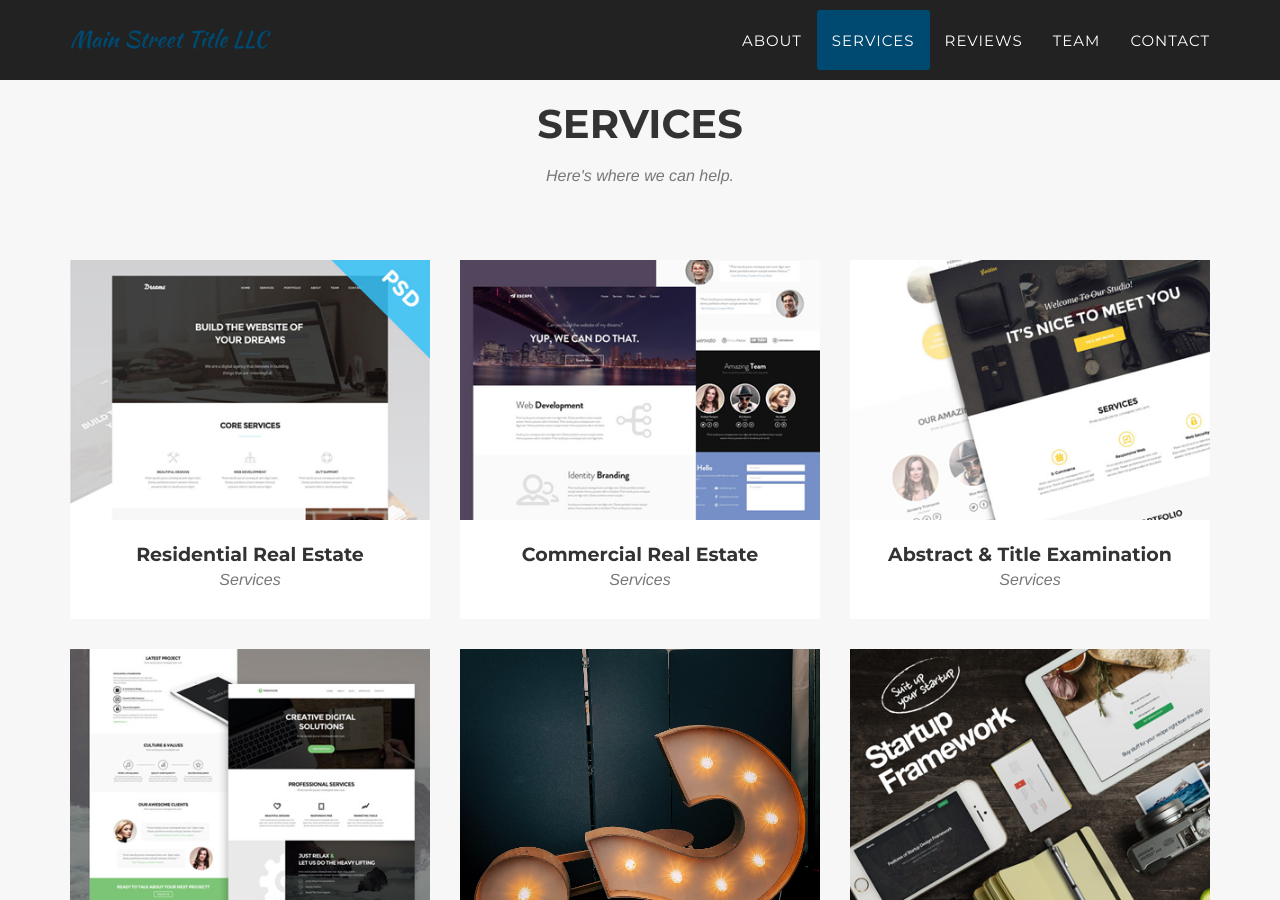
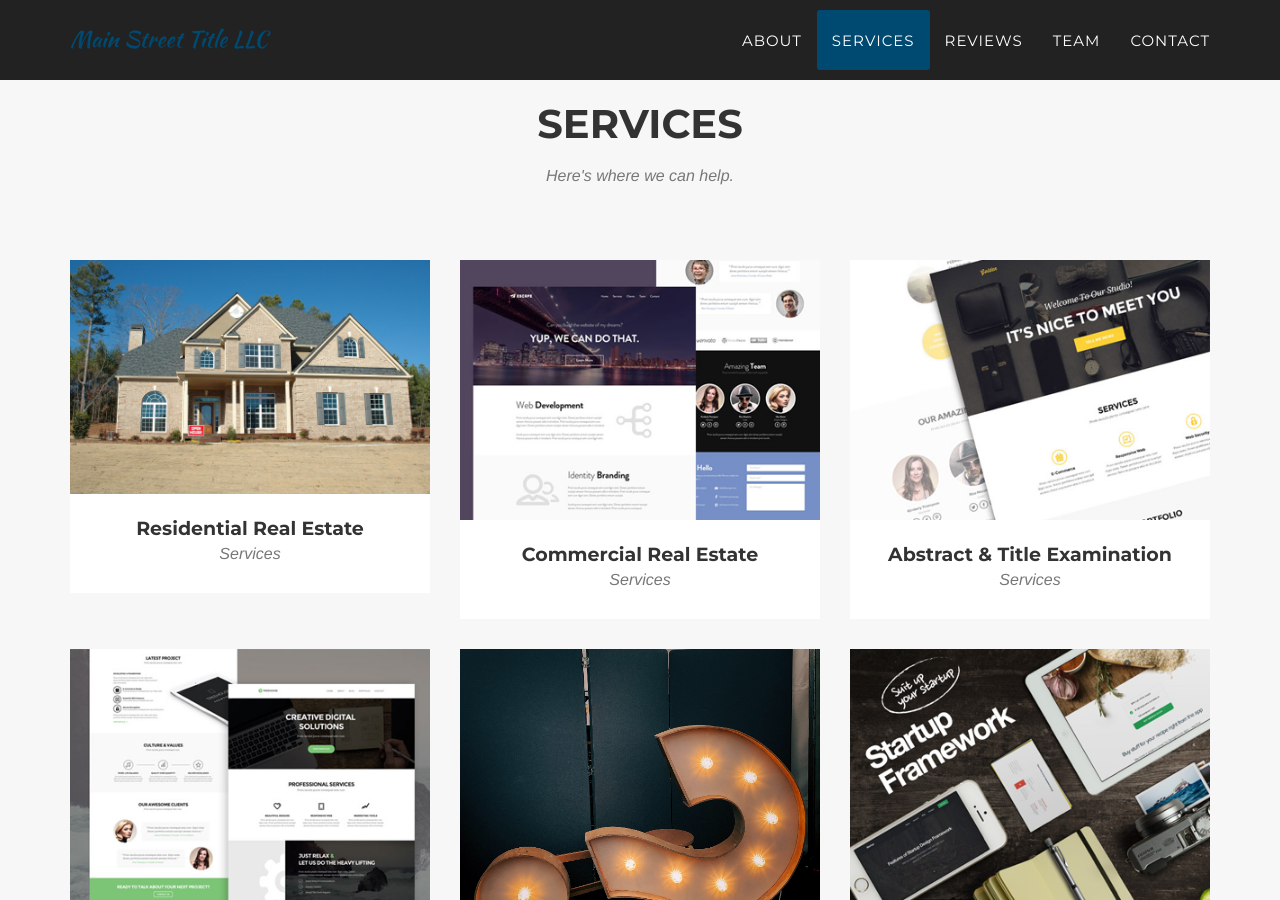
Before and after one commit to MainStreetTitleDeveloper/mainstreettitledeveloper.github.io, a Jekyll site: the page built from index.html, in a window 1280 px wide and 900 px high, scrolled down 1385 px. Built offline with Jekyll 4.4.1, drawn with Linux system fonts in a browser that asks for light colours; some web fonts are replaced.

Commit message:
Update 2014-07-18-project-1.markdown

```diff
--- a/_posts/2014-07-18-project-1.markdown
+++ b/_posts/2014-07-18-project-1.markdown
@@ -4,8 +4,8 @@ subtitle: Services
 layout: default
 modal-id: 1
 date: 2014-07-18
-img: dreams.png
-thumbnail: dreams-thumbnail.png
+img: service (1).jpg
+thumbnail: service (1).jpg
 alt: image-alt
 project-date:
 client:
```
